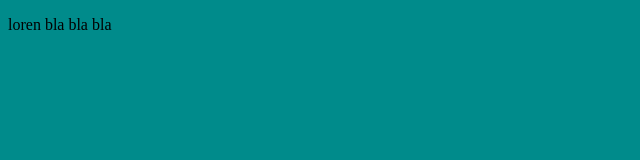
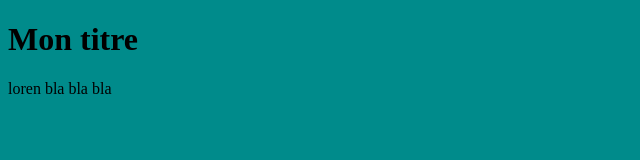
Before and after one commit to diana21000/tpgit, a plain HTML site: page index.html in a window 1280 px wide. Shown: the whole page, without its empty margins (0-640 px from the left). Drawn offline with Linux system fonts and the light colour scheme.

Commit message:
ajout titre et paragraphe avec css

```diff
--- a/css/style.css
+++ b/css/style.css
@@ -1,3 +1,12 @@
 body {
 	background-color: darkcyan;
 }
+
+
+h1 {
+	font-size: 2em;
+}
+
+p {
+	text-justify;
+}
--- a/index.html
+++ b/index.html
@@ -9,6 +9,7 @@
 </head>
 
 <body>
+	<h1>Mon titre</h1>
 	<p>loren bla bla bla</p>
 
 </body>
```
